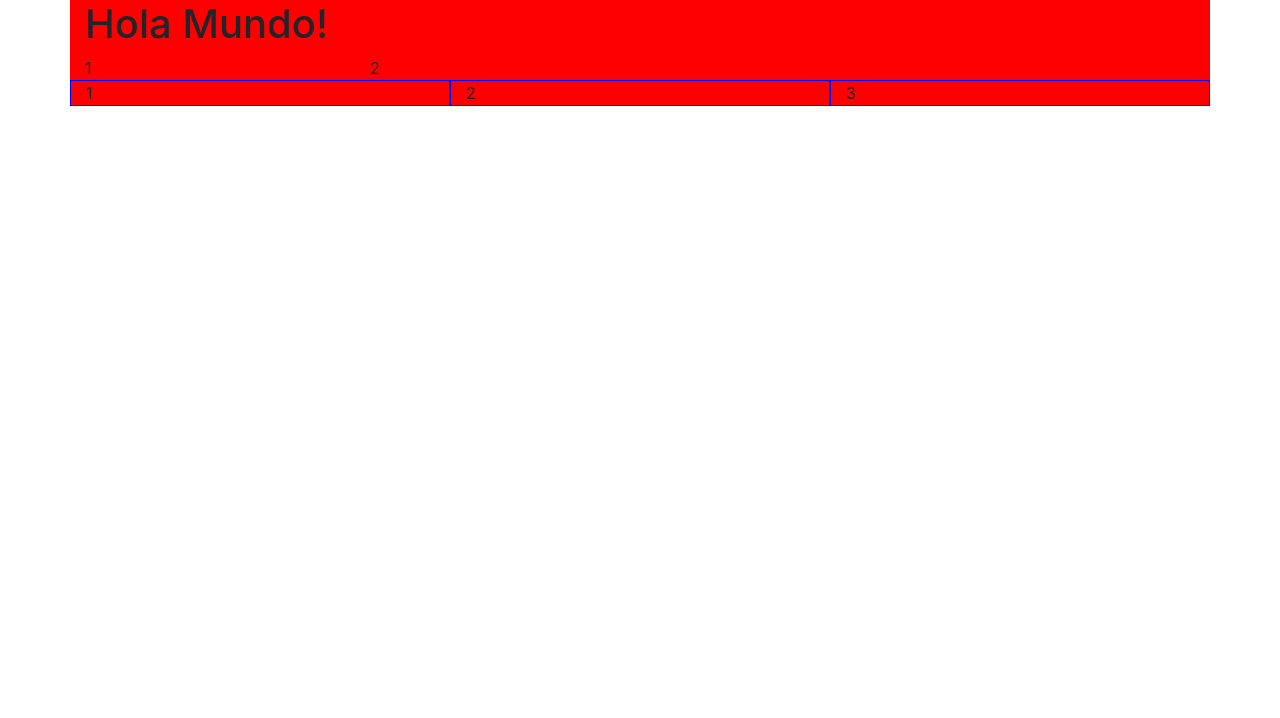
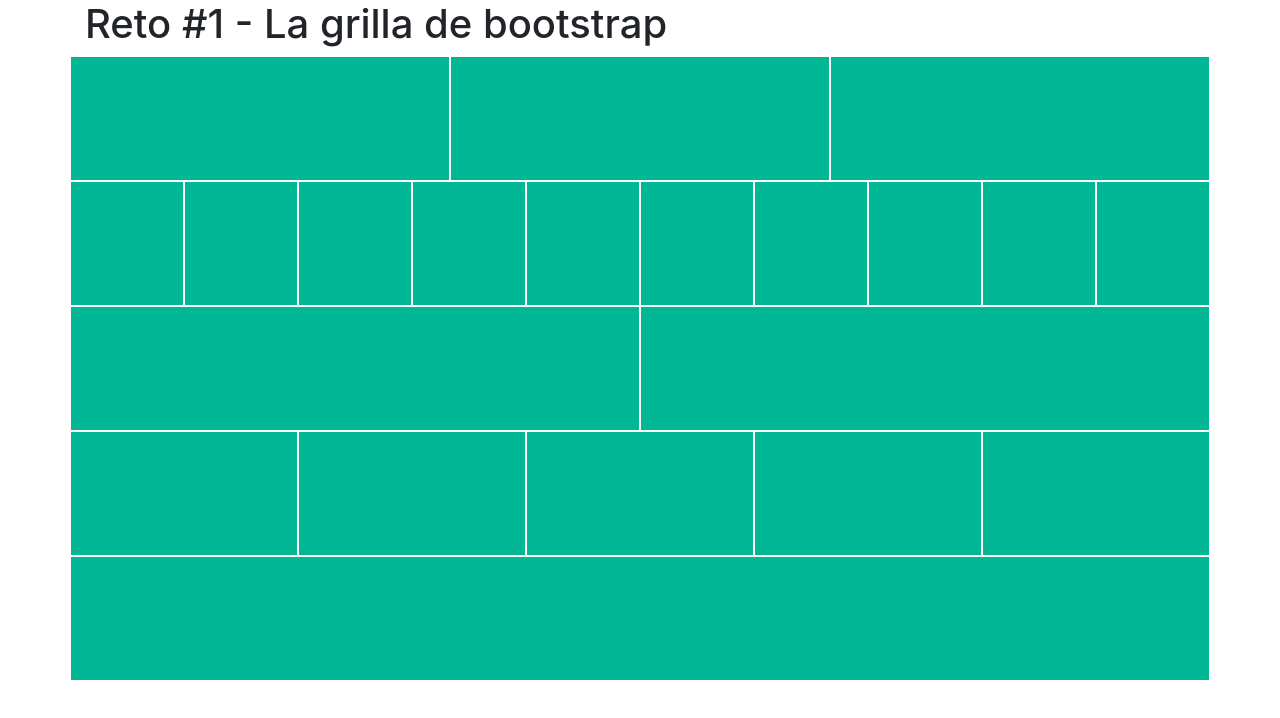
Before and after one commit to Lucho2708/bootstrab-2018, a plain HTML site: page index.html in a window 1280 px wide. Drawn offline with nearby package versions, Linux system fonts and the light colour scheme.

Commit message:
Reto #1 - La grilla de bootstrap

```diff
--- a/index.html
+++ b/index.html
@@ -10,22 +10,46 @@
 
     <title>Grilla con CSS</title>
     <style>
-        .col-sm {
-            border: 1px solid blue;
+        .col {
+            border: 1px solid white;
+            background-color: #01b795;
+            height: 125px;
         }
     </style>
   </head>
   <body>
-    <div class="container" style="background-color: red;">
-        <h1>Hola Mundo!</h1>
+    <div class="container">
+        <h1>Reto #1 - La grilla de bootstrap</h1>
         <div class="row">
-            <div class="col-sm-3">1</div>
-            <div class="col-sm-9">2</div>
+            <div class="col"></div>
+            <div class="col"></div>
+            <div class="col"></div>
         </div>
         <div class="row">
-            <div class="col-sm">1</div>
-            <div class="col-sm">2</div>
-            <div class="col-sm">3</div>
+            <div class="col"></div>
+            <div class="col"></div>
+            <div class="col"></div>
+            <div class="col"></div>
+            <div class="col"></div>
+            <div class="col"></div>
+            <div class="col"></div>
+            <div class="col"></div>
+            <div class="col"></div>
+            <div class="col"></div>
+        </div>
+        <div class="row">
+            <div class="col"></div>
+            <div class="col"></div>
+        </div>
+        <div class="row">
+            <div class="col"></div>
+            <div class="col"></div>
+            <div class="col"></div>
+            <div class="col"></div>
+            <div class="col"></div>
+        </div>
+        <div class="row">
+            <div class="col"></div>
         </div>
     </div>
     <!-- Optional JavaScript -->
```
